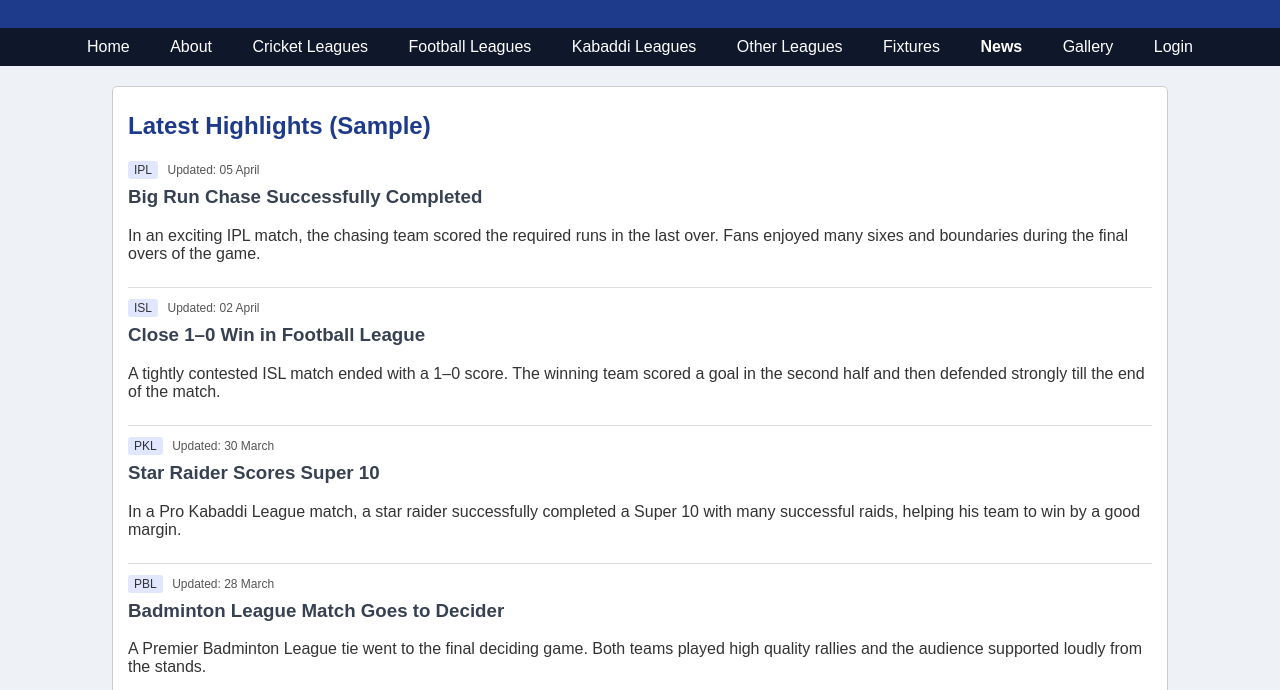
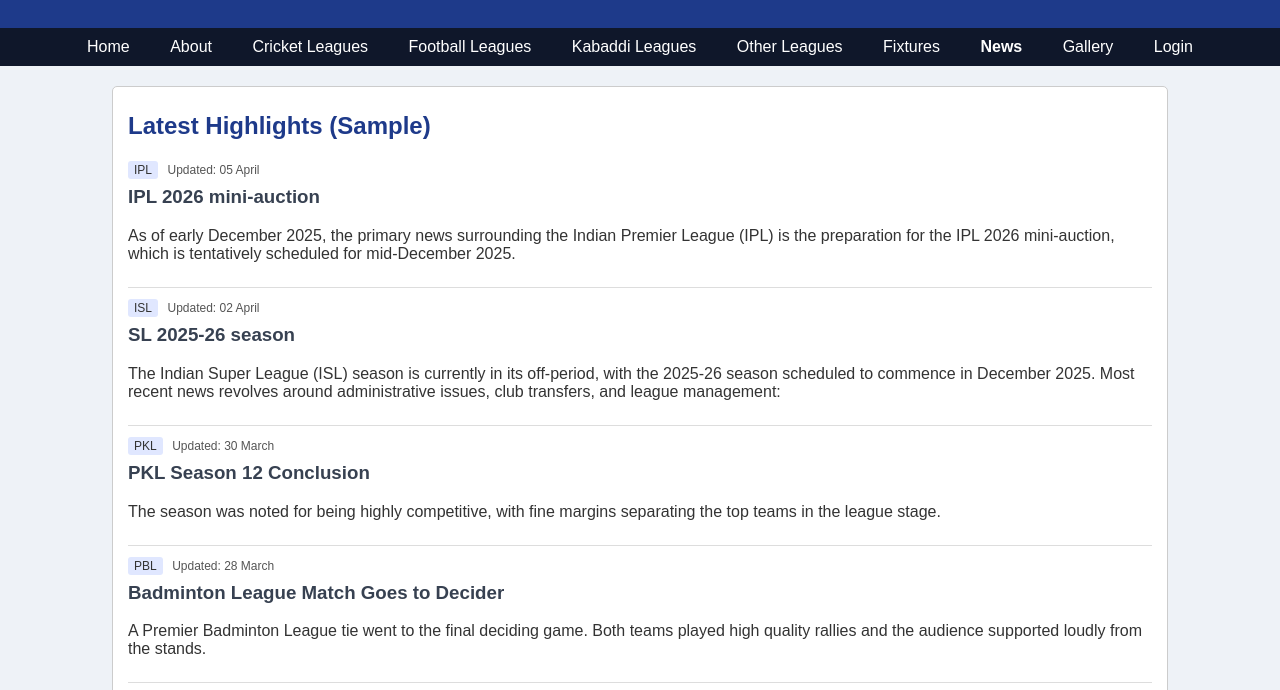
Before and after one commit to nagnandangouda-06/sports, a plain HTML site: page news.html in a window 1280 px wide. Shown: the part 110-800 px from the top of the page. Drawn offline with Linux system fonts and the light colour scheme.

Commit message:
Update news.html

```diff
--- a/news.html
+++ b/news.html
@@ -112,30 +112,27 @@
         <div class="news-item">
             <span class="tag">IPL</span>
             <span class="date">Updated: 05 April</span>
-            <h3>Big Run Chase Successfully Completed</h3>
+            <h3>IPL 2026 mini-auction</h3>
             <p>
-                In an exciting IPL match, the chasing team scored the required runs in the last over.
-                Fans enjoyed many sixes and boundaries during the final overs of the game.
+As of early December 2025, the primary news surrounding the Indian Premier League (IPL) is the preparation for the IPL 2026 mini-auction, which is tentatively scheduled for mid-December 2025.
             </p>
         </div>
 
         <div class="news-item">
             <span class="tag">ISL</span>
             <span class="date">Updated: 02 April</span>
-            <h3>Close 1–0 Win in Football League</h3>
+            <h3>SL 2025-26 season</h3>
             <p>
-                A tightly contested ISL match ended with a 1–0 score. The winning team scored
-                a goal in the second half and then defended strongly till the end of the match.
+                The Indian Super League (ISL) season is currently in its off-period, with the 2025-26 season scheduled to commence in December 2025. Most recent news revolves around administrative issues, club transfers, and league management:
             </p>
         </div>
 
         <div class="news-item">
             <span class="tag">PKL</span>
             <span class="date">Updated: 30 March</span>
-            <h3>Star Raider Scores Super 10</h3>
+            <h3>PKL Season 12 Conclusion</h3>
             <p>
-                In a Pro Kabaddi League match, a star raider successfully completed a Super 10
-                with many successful raids, helping his team to win by a good margin.
+                The season was noted for being highly competitive, with fine margins separating the top teams in the league stage.
             </p>
         </div>
 
@@ -149,12 +146,11 @@
             </p>
         </div>
 
-        <p><small>Note: All news and highlights shown here are sample text created for this project only.</small></p>
     </div>
 
     <footer class="footer">
         <p>&copy; 2025 Indian League Sports Hub</p>
-        <p>Student Project using HTML & CSS</p>
+
     </footer>
 
 </body>
```
